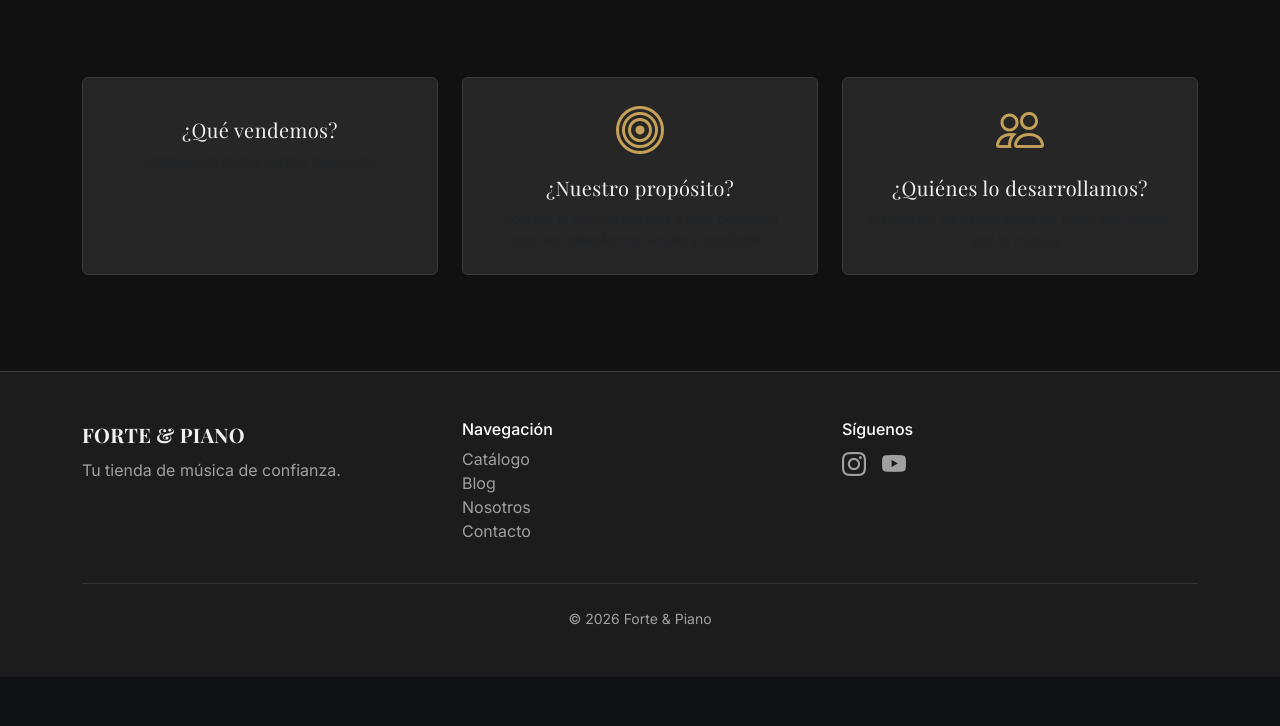
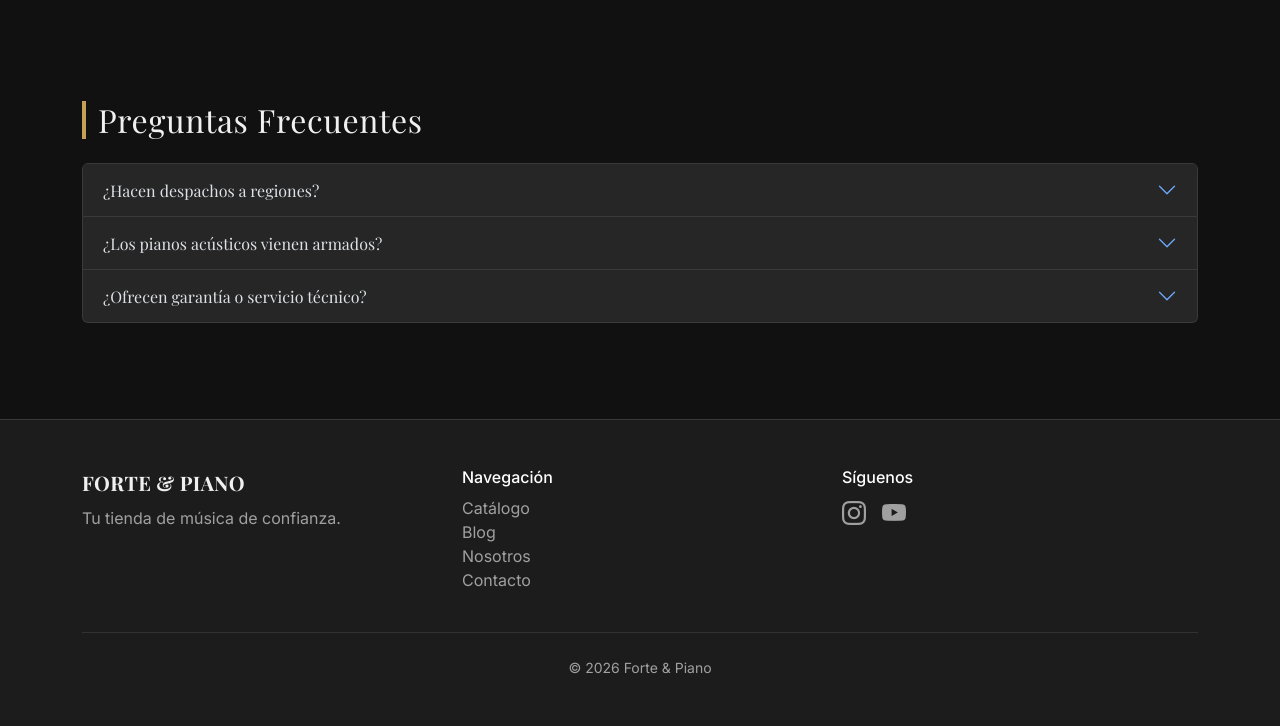
Before and after one commit to patricioisaias/forte-piano-frontend, a Flask app: page /nosotros in a window 1280 px wide. Shown: the part 420-1146 px from the top of the page. Before the commit the page ends 1045 px from the top, so only its background shows below. Run offline with Flask 3, Linux system fonts and the light colour scheme; some libraries are stand-ins or nearby versions; some web fonts are replaced.

Commit message:
feat: add faq accordion and fix typos in contact

```diff
--- a/static/css/estilos.css
+++ b/static/css/estilos.css
@@ -239,3 +239,12 @@ table.dataTable {
 .min-vh-70 {
     min-height: 70vh;
 }
+/* Accordion */
+.accordion[data-bs-theme="dark"] {
+    --bs-accordion-bg: var(--forte-panel);
+    --bs-accordion-color: var(--forte-text);
+    --bs-accordion-border-color: var(--forte-border);
+    --bs-accordion-active-bg: rgba(197, 160, 89, 0.1);
+    --bs-accordion-active-color: var(--forte-gold);
+    --bs-accordion-btn-focus-box-shadow: 0 0 0 0.25rem rgba(197, 160, 89, 0.25);
+}
--- a/templates/nosotros.html
+++ b/templates/nosotros.html
@@ -20,34 +20,65 @@
             </p>
         </div>
         <div class="col-lg-6 text-center">
-            <img src="{{ url_for('static', filename='img/about.svg') }}" alt="Forte & Piano" class="img-fluid rounded">
+            <img src="{{ url_for('static', filename='img/banners/banner-1.png') }}" alt="Forte & Piano"
+                class="img-fluid rounded">
         </div>
     </div>
+</section>
 
-    <div class="row g-4 mt-5">
-        <div class="col-md-4">
-            <div class="card h-100 text-center p-4">
-                <i class="bi bi-guitar display-5 text-accent mb-3"></i>
-                <h3 class="h5">¿Qué vendemos?</h3>
-                <p class="small text-muted mb-0">Catálogo de instrumentos musicales.
-                </p>
+<!-- Sección de Preguntas Frecuentes (Accordion) -->
+<section class="container py-5">
+    <h2 class="section-title mb-4">Preguntas Frecuentes</h2>
+    <div class="accordion" id="faqAccordion" data-bs-theme="dark">
+        <!-- Pregunta 1 -->
+        <div class="accordion-item">
+            <h2 class="accordion-header" id="headingOne">
+                <button class="accordion-button collapsed" type="button" data-bs-toggle="collapse"
+                    data-bs-target="#collapseOne" aria-expanded="false" aria-controls="collapseOne">
+                    ¿Hacen despachos a regiones?
+                </button>
+            </h2>
+            <div id="collapseOne" class="accordion-collapse collapse" aria-labelledby="headingOne"
+                data-bs-parent="#faqAccordion">
+                <div class="accordion-body">
+                    Sí, enviamos a lo largo de todo Chile. Contamos con transporte especializado para asegurar que tu
+                    piano llegue en perfectas condiciones y afinado.
+                </div>
             </div>
         </div>
-        <div class="col-md-4">
-            <div class="card h-100 text-center p-4">
-                <i class="bi bi-bullseye display-5 text-accent mb-3"></i>
-                <h3 class="h5">¿Nuestro propósito?</h3>
-                <p class="small text-muted mb-0">Acercar el mundo músico a mas personas con una plataforma simple y
-                    confiable.</p>
+        <!-- Pregunta 2 -->
+        <div class="accordion-item">
+            <h2 class="accordion-header" id="headingTwo">
+                <button class="accordion-button collapsed" type="button" data-bs-toggle="collapse"
+                    data-bs-target="#collapseTwo" aria-expanded="false" aria-controls="collapseTwo">
+                    ¿Los pianos acústicos vienen armados?
+                </button>
+            </h2>
+            <div id="collapseTwo" class="accordion-collapse collapse" aria-labelledby="headingTwo"
+                data-bs-parent="#faqAccordion">
+                <div class="accordion-body">
+                    Los pianos verticales y de cola se entregan 100% armados y listos para tocar en tu domicilio. En el
+                    caso de los teclados y pianos digitales, requieren un ensamblaje mínimo (colocarlos en su soporte).
+                </div>
             </div>
         </div>
-        <div class="col-md-4">
-            <div class="card h-100 text-center p-4">
-                <i class="bi bi-people display-5 text-accent mb-3"></i>
-                <h3 class="h5">¿Quiénes lo desarrollamos?</h3>
-                <p class="small text-muted mb-0">Un equipo de estudiantes de Duoc con pasión por la música .</p>
+        <!-- Pregunta 3 -->
+        <div class="accordion-item">
+            <h2 class="accordion-header" id="headingThree">
+                <button class="accordion-button collapsed" type="button" data-bs-toggle="collapse"
+                    data-bs-target="#collapseThree" aria-expanded="false" aria-controls="collapseThree">
+                    ¿Ofrecen garantía o servicio técnico?
+                </button>
+            </h2>
+            <div id="collapseThree" class="accordion-collapse collapse" aria-labelledby="headingThree"
+                data-bs-parent="#faqAccordion">
+                <div class="accordion-body">
+                    Todos nuestros instrumentos cuentan con una garantía de fábrica de hasta 5 años. Además, contamos
+                    con una red de técnicos autorizados para mantenciones y afinación a domicilio.
+                </div>
             </div>
         </div>
     </div>
 </section>
+
 {% endblock %}
```
Also changed, not shown: templates/contacto.html (+8 -6 lines).
